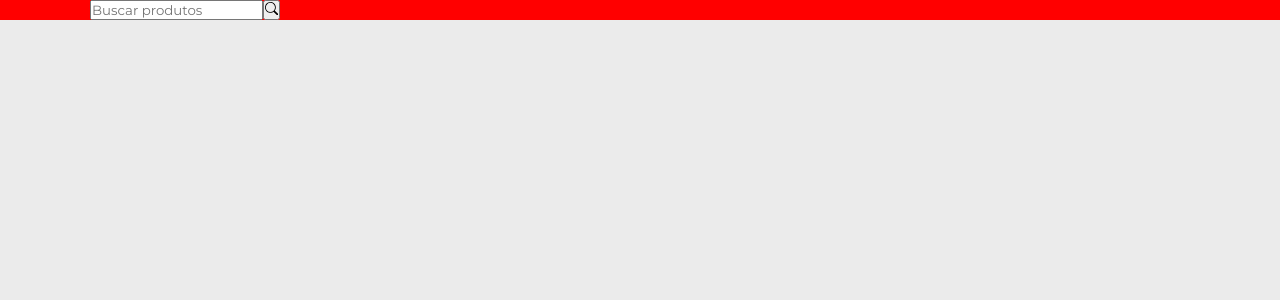
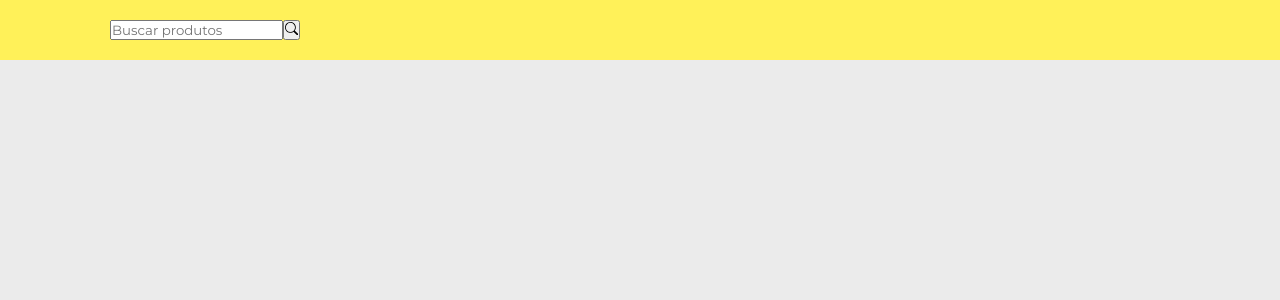
Before and after one commit to gabrielsouzas/shopping-cart, a React (Create React App) app: page / in a window 1280 px wide. Shown: the top 300 px of the page. Built offline with nearby package versions, Linux system fonts and the light colour scheme.

Commit message:
Estilização SearchBar e Header

```diff
--- a/src/components/Header/Header.css
+++ b/src/components/Header/Header.css
@@ -0,0 +1,12 @@
+.header {
+  background-color: #fff159;
+  position: fixed;
+  width: 100%;
+}
+
+.header > div {
+  display: flex;
+  justify-content: space-between;
+  align-items: center;
+  padding: 20px;
+}
--- a/src/components/Header/Header.jsx
+++ b/src/components/Header/Header.jsx
@@ -1,9 +1,11 @@
 import React from 'react';
 import SearchBar from '../SearchBar/SearchBar';
 
+import './Header.css';
+
 function Header() {
   return (
-    <header className="header" style={{ background: 'red' }}>
+    <header className="header">
       <div className="container">
 
         <SearchBar/>
--- a/src/components/SearchBar/SearchBar.css
+++ b/src/components/SearchBar/SearchBar.css
@@ -0,0 +1,12 @@
+.search-bar {
+  display: flex;
+  background-color: white;
+  width: 100%;
+  max-width: 500px;
+  justify-content: space-between;
+  box-shadow: 0 1px 2px 0 rgba(0, 0, 0, 0.1);
+}
+
+.search__input {
+
+}
--- a/src/components/SearchBar/SearchBar.jsx
+++ b/src/components/SearchBar/SearchBar.jsx
@@ -1,5 +1,7 @@
 import React from 'react';
 import { BsSearch } from 'react-icons/bs';
+
+import './SearchBar.css';
 
 function SearchBar() {
   return (
@@ -7,7 +9,7 @@ function SearchBar() {
       <input
         type="search"
         placeholder="Buscar produtos"
-        className="search_input"
+        className="search__input"
         required
       />
 
```
